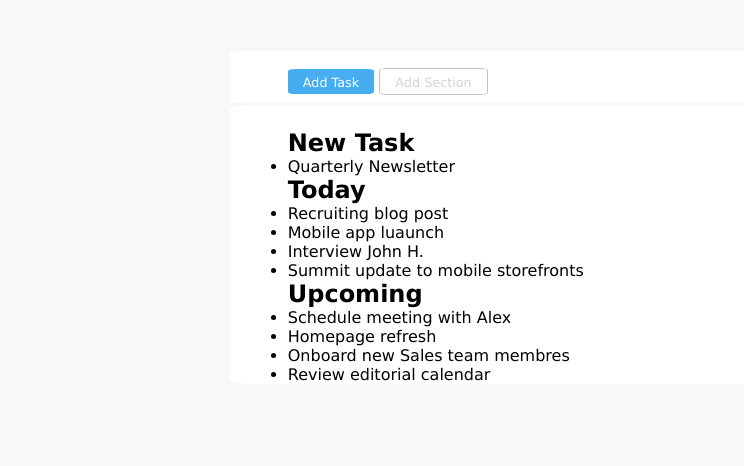
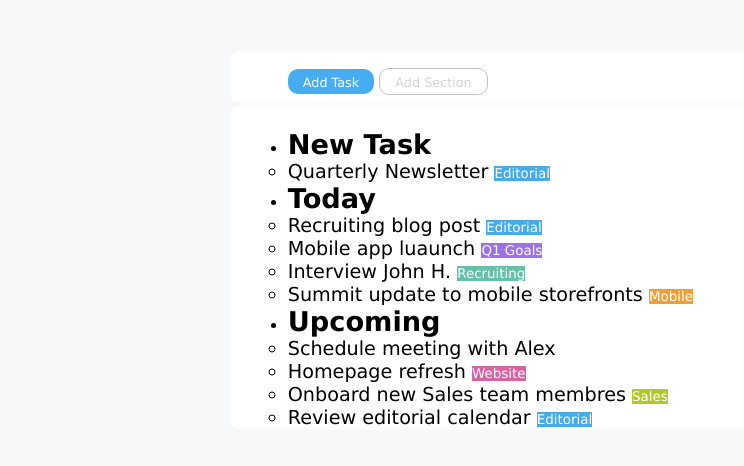
Before and after one commit to AndrianiClaudio/html-css-toboolist, a plain HTML site: page index.html in a window 1280 px wide. Shown: the part 64-530 px from the top of the page, without its empty margins (0-744 px from the left). Drawn offline with Linux system fonts and the light colour scheme.

Commit message:
avanzamento main, container principale

```diff
--- a/css/style.css
+++ b/css/style.css
@@ -39,7 +39,7 @@ a{
 .navbar,.container{
     background-color: white;
     padding-left: 7%;
-    border-radius: 2%;
+    border-radius: 10px;
 }
 
 /* navbar */
@@ -53,7 +53,7 @@ a{
 }
 .nav-click,.nav-unclick{
     padding: 3px 15px;
-    border-radius: 8%;
+    border-radius: 10px;
 }
 .nav-click{
     background-color: #47adf1;
@@ -83,15 +83,48 @@ a{
     padding-top: 3%;
 }
 
-/*
-.task-title::before{
-    content:;
-}
-*/
-
 .container a {
     color:white;
 }
+
+
+/* lista */
+/* ul{
+    list-style: none;
+} */
+.task-title{
+    font-size: 1.7em;
+}
+
+.task-activity li{
+    font-size:1.2em;
+}
+
+/* link */
+.link-editorial,.link-q1goals,.link-recruiting,.link-mobile,.link-website,.link-sales{
+    font-size: 0.7em;
+}
+.link-editorial{
+    background-color: #45abea;
+}
+.link-q1goals{
+    background-color: #9c72e4;
+}
+.link-recruiting{
+    background-color: #64c0a9;
+}
+.link-mobile{
+    background-color: #f29e33;
+}
+.link-website{
+    background-color: #d863a1;
+}
+.link-sales{
+    background-color: #b0c926;
+}
+/* link */
+/* lista */
+
 /*container */
 
 /* MAIN */
--- a/index.html
+++ b/index.html
@@ -9,6 +9,17 @@
     <link rel="stylesheet" href="css/style.css">
     <!-- /Link css -->
 </head>
+<!--
+Simbolo freccia
+    html: &#9660;
+    css: \25BC
+Spunta V
+    html:
+    css:
+Spunta X
+    html:
+    css:  -->
+
 <body>
     <!-- header -->
     <header class="header">
@@ -48,18 +59,25 @@
         <!-- container elementi principali -->
         <div class="container">
             <!-- new task -->
+
+            <ul class="task-menu">
+                <li>
                     <h2 class="task-title">New Task</h2>
-            <ul>
+                    <ul class="task-activity">
                         <li>
                             Quarterly Newsletter
                             <a href="#" class="link-editorial">Editorial</a>
                         </li>
                     </ul>
+                </li>
+            </ul>
             <!-- /new task -->
 
             <!-- today -->
+            <ul class="task-menu">
+                <li>
                     <h2 class="task-title">Today</h2>
-            <ul>
+                    <ul class="task-activity">
                         <li>
                             Recruiting blog post
                             <a href="#" class="link-editorial">Editorial</a>
@@ -77,11 +95,15 @@
                             <a href="#" class="link-mobile">Mobile</a>
                         </li>
                     </ul>
+                </li>
+            </ul>
             <!-- /today -->
 
             <!-- upcoming -->
+            <ul class="task-menu">
+                <li>
                     <h2 class="task-title">Upcoming</h2>
-            <ul>
+                    <ul class="task-activity">
                         <li>
                             Schedule meeting with Alex
                         </li>
@@ -98,6 +120,8 @@
                             <a href="#" class="link-editorial">Editorial</a>
                         </li>
                     </ul>
+                </li>
+            </ul>
             <!-- /upcoming -->
 
         </div>
```
Also changed, not shown: img/spuntav.png (added). Lines whose indentation alone changed are shown as unchanged.
